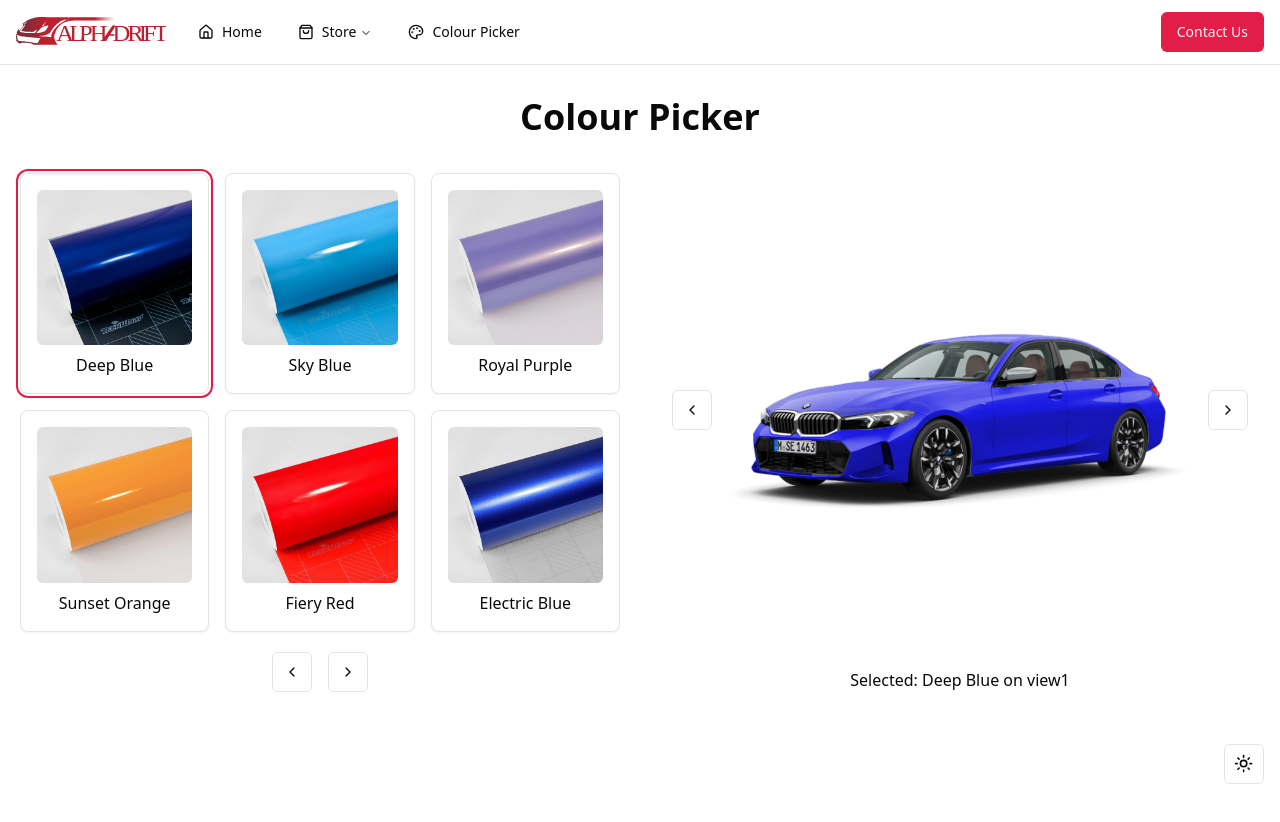
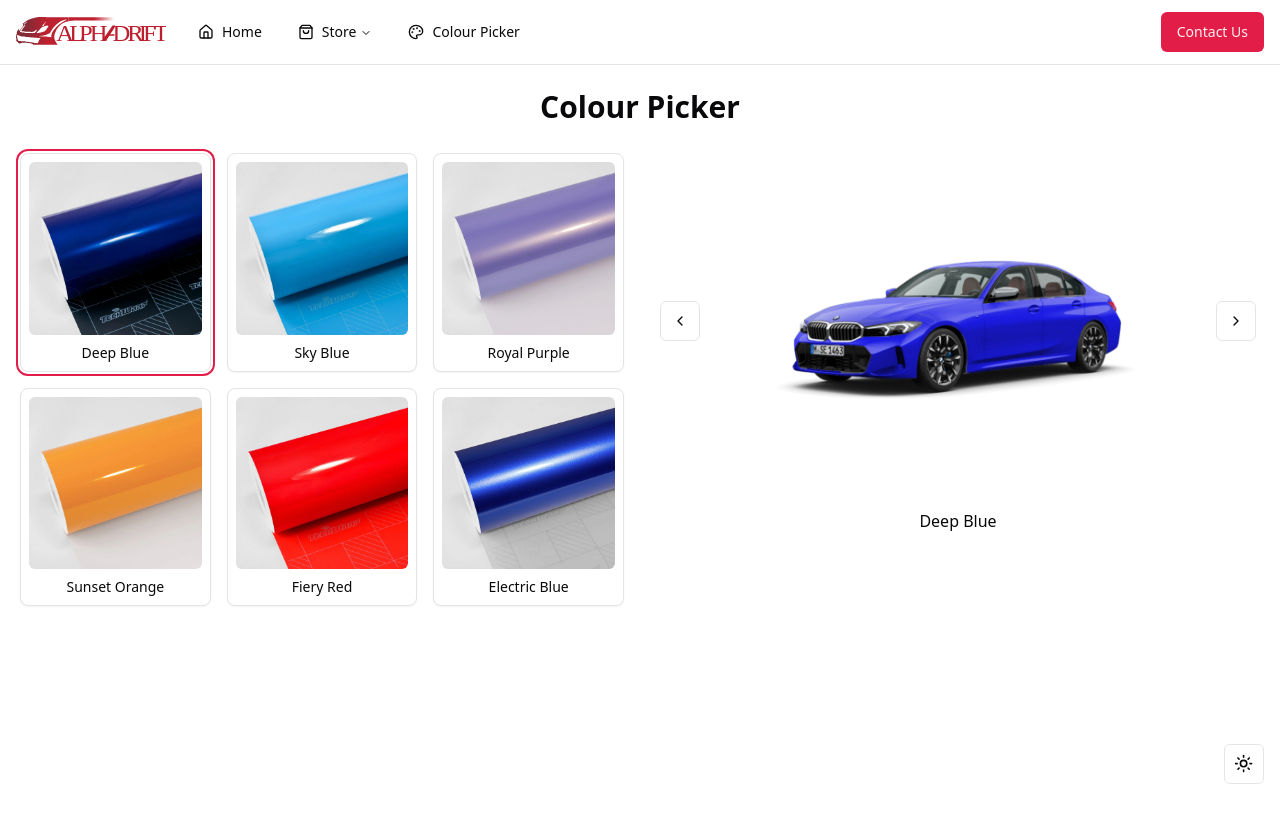
Before and after one commit to Sosobo-code/next-cws, a Next.js app: page /colour_picker in a window 1280 px wide. Shown: the top 822 px of the page. Before the commit the page ends 800 px from the top, so only its background shows below. Built offline with nearby package versions, Linux system fonts and the light colour scheme.

Commit message:
mobile optimization

```diff
--- a/src/app/colour_picker/page.tsx
+++ b/src/app/colour_picker/page.tsx
@@ -19,7 +19,7 @@ const wrapColors = [
   {
     name: "Sky Blue",
     images: {
-			wrap: "/assets/sky-blue.webp",
+      wrap: "/assets/sky-blue.webp",
       view1: "/assets/carcolors/skyblue/bmw_sky_blue.png",
       view2: "/assets/carcolors/skyblue/front_view_sky_blue.png",
       view3: "/assets/carcolors/skyblue/side_view_sky_blue.png"
@@ -28,7 +28,7 @@ const wrapColors = [
   {
     name: "Royal Purple",
     images: {
-			wrap: "/assets/royal-purple.webp",
+      wrap: "/assets/royal-purple.webp",
       view1: "/assets/carcolors/royalpurple/bmw_royal_purple.png",
       view2: "/assets/carcolors/royalpurple/front_view_royal_purple.png",
       view3: "/assets/carcolors/royalpurple/side_view_royal_purple.png"
@@ -37,7 +37,7 @@ const wrapColors = [
   {
     name: "Sunset Orange",
     images: {
-			wrap: "/assets/sunset-orange.webp",
+      wrap: "/assets/sunset-orange.webp",
       view1: "/assets/carcolors/sunsetorange/bmw_sunset_orange.png",
       view2: "/assets/carcolors/sunsetorange/front_view_sunset_orange.png",
       view3: "/assets/carcolors/sunsetorange/side_view_sunset_orange.png"
@@ -46,7 +46,7 @@ const wrapColors = [
   {
     name: "Fiery Red",
     images: {
-			wrap: "/assets/fiery-red.webp",
+      wrap: "/assets/fiery-red.webp",
       view1: "/assets/carcolors/fieryred/bmw_fiery_red.png",
       view2: "/assets/carcolors/fieryred/front_view_fiery_red.png",
       view3: "/assets/carcolors/fieryred/side_view_fiery_red.png"
@@ -55,7 +55,7 @@ const wrapColors = [
   {
     name: "Electric Blue",
     images: {
-			wrap: "/assets/electric-blue.jpg",
+      wrap: "/assets/electric-blue.jpg",
       view1: "/assets/carcolors/electricblue/bmw_electric_blue.png",
       view2: "/assets/carcolors/electricblue/front_view_electric_blue.png",
       view3: "/assets/carcolors/electricblue/side_view_electric_blue.png"
@@ -84,12 +84,12 @@ const ColorPickerPage = () => {
   }
 
   return (
-    <div className=" flex flex-col">
-      <div className="container mx-auto px-4 py-8 flex-grow flex flex-col overflow-hidden">
-        <h1 className="text-4xl font-bold mb-8 text-center">Colour Picker</h1>
-        <div className="flex-grow flex flex-col lg:flex-row gap-8 ">
-          <div className="lg:w-1/2 flex flex-col overflow-hidden">
-            <div className="flex-grow grid grid-cols-2 md:grid-cols-3 gap-4 overflow-y-auto p-1">
+    <div className="flex flex-col min-h-screen">
+      <div className="container mx-auto px-4 py-6 flex-grow flex flex-col">
+        <h1 className="text-3xl font-bold mb-6 text-center">Colour Picker</h1>
+        <div className="flex-grow flex flex-col lg:flex-row gap-6">
+          <div className="lg:w-1/2 flex flex-col order-2 lg:order-1">
+            <div className="grid grid-cols-2 sm:grid-cols-3 gap-4 overflow-y-auto p-1">
               {wrapColors.map((color) => (
                 <Card
                   key={color.name}
@@ -100,7 +100,7 @@ const ColorPickerPage = () => {
                   }`}
                   onClick={() => setSelectedColor(color)}
                 >
-                  <CardContent className="p-2 md:p-4">
+                  <CardContent className="p-2">
                     <div className="relative aspect-square rounded-md overflow-hidden">
                       <Image
                         src={color.images.wrap}
@@ -109,38 +109,52 @@ const ColorPickerPage = () => {
                         className="object-cover"
                       />
                     </div>
-                    <p className="text-center mt-2 text-sm md:text-base">{color.name}</p>
+                    <p className="text-center mt-2 text-sm">{color.name}</p>
                   </CardContent>
                 </Card>
               ))}
             </div>
-            <div className="flex justify-center gap-4 mt-4">
-              <Button variant="outline" size="icon" onClick={prevCar}>
-                <ChevronLeft className="h-4 w-4"/>
-              </Button>
-              <Button variant="outline" size="icon" onClick={nextCar}>
-                <ChevronRight className="h-4 w-4"/>
-              </Button>
-            </div>
           </div>
-          <div className="lg:w-1/2 flex flex-col overflow-hidden">
-            <div className="flex-grow relative">
+          <div className="lg:w-1/2 flex flex-col order-1 lg:order-2">
+            <div className="relative aspect-video w-full max-w-2xl mx-auto mb-4">
               <Image
                 src={selectedColor.images[carModels[currentCarIndex].name as ImageKeys]}
                 alt={carModels[currentCarIndex].name}
                 fill
                 className="object-contain"
               />
-              <Button variant="outline" size="icon" className="absolute left-4 top-1/2 transform -translate-y-1/2"
-                      onClick={prevCar}>
+              <Button
+                variant="outline"
+                size="icon"
+                className="absolute left-2 top-1/2 transform -translate-y-1/2 bg-background/80 hidden lg:flex"
+                onClick={prevCar}
+              >
                 <ChevronLeft className="h-4 w-4"/>
+                <span className="sr-only">Previous view</span>
               </Button>
-              <Button variant="outline" size="icon" className="absolute right-4 top-1/2 transform -translate-y-1/2"
-                      onClick={nextCar}>
+              <Button
+                variant="outline"
+                size="icon"
+                className="absolute right-2 top-1/2 transform -translate-y-1/2 bg-background/80 hidden lg:flex"
+                onClick={nextCar}
+              >
                 <ChevronRight className="h-4 w-4"/>
+                <span className="sr-only">Next view</span>
               </Button>
             </div>
-            <p className="text-center mt-4">Selected: {selectedColor.name} on {carModels[currentCarIndex].name}</p>
+            <p className="text-center mb-4">
+              {selectedColor.name}
+            </p>
+            <div className="flex justify-center gap-4 mt-4 lg:hidden">
+              <Button variant="outline" size="icon" onClick={prevCar}>
+                <ChevronLeft className="h-4 w-4"/>
+                <span className="sr-only">Previous view</span>
+              </Button>
+              <Button variant="outline" size="icon" onClick={nextCar}>
+                <ChevronRight className="h-4 w-4"/>
+                <span className="sr-only">Next view</span>
+              </Button>
+            </div>
           </div>
         </div>
       </div>
```
